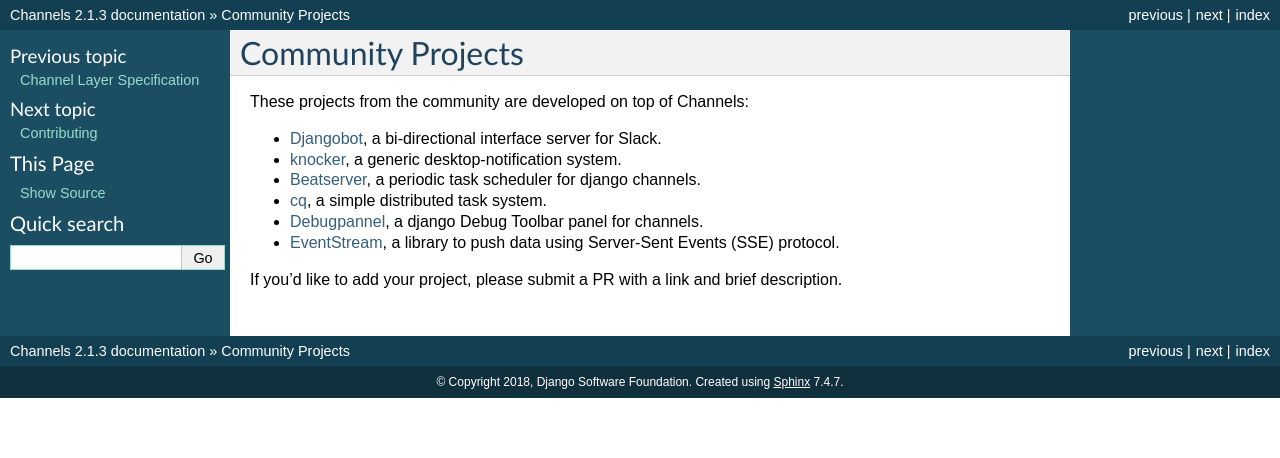
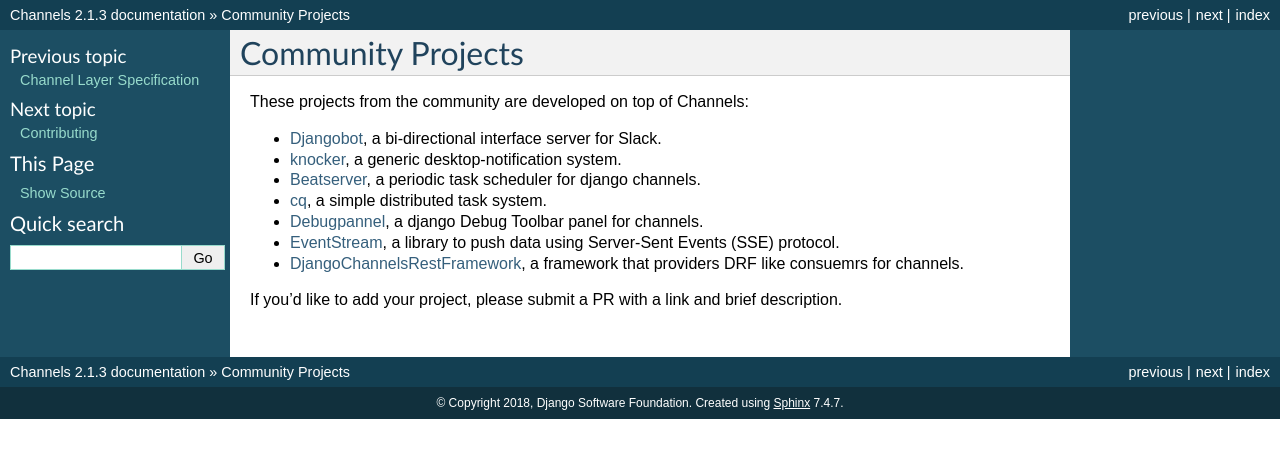
Before and after one commit to phillipchain/DjangoChannels, a Sphinx documentation site: the page built from docs/community.rst, in a window 1280 px wide. Shown: the top 458 px of the page. Built offline with Sphinx 7.4.7, drawn with Linux system fonts in a browser that asks for light colours.

Commit message:
Add `DjangoChannelsRestFramework` to Projects (#1126)

```diff
--- a/docs/community.rst
+++ b/docs/community.rst
@@ -9,6 +9,7 @@
 * cq_, a simple distributed task system.
 * Debugpannel_, a django Debug Toolbar panel for channels.
 * EventStream_, a library to push data using Server-Sent Events (SSE) protocol.
+* DjangoChannelsRestFramework_, a framework that providers DRF like consuemrs for channels.
 
 If you'd like to add your project, please submit a PR with a link and brief description.
 
@@ -18,3 +19,4 @@
 .. _cq: https://github.com/furious-luke/django-cq
 .. _Debugpannel: https://github.com/Krukov/django-channels-panel
 .. _EventStream: https://github.com/fanout/django-eventstream
+.. _DjangoChannelsRestFramework: https://github.com/hishnash/djangochannelsrestframework
```
